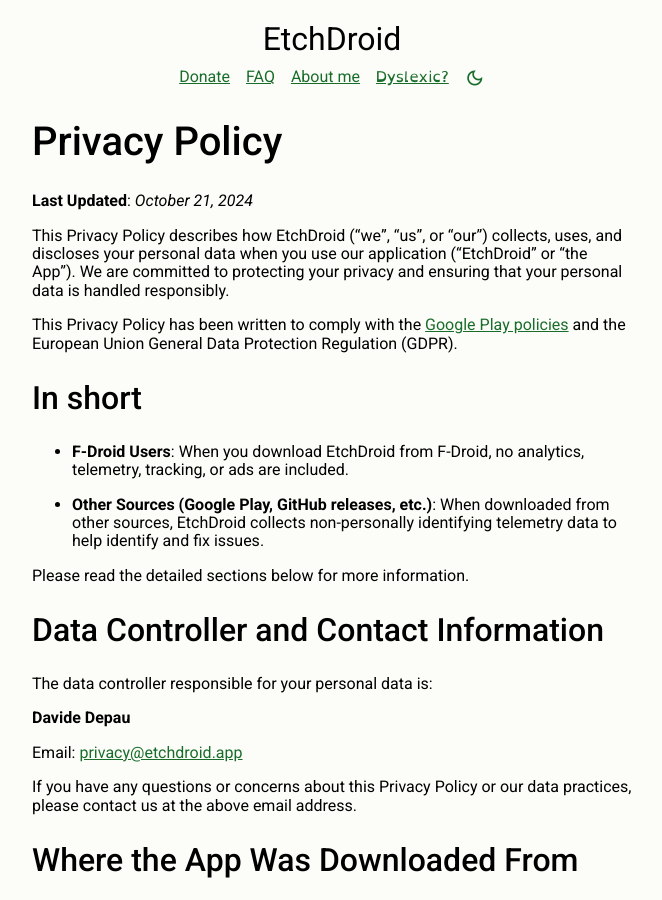
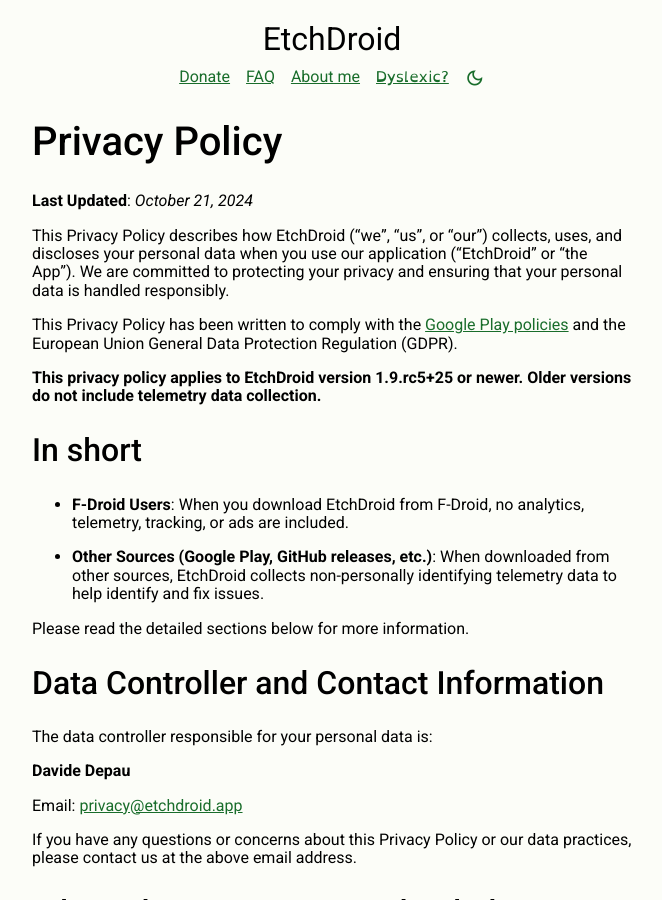
Before and after one commit to etchdroid/etchdroid-website, a Jekyll site: the page built from privacy.md, in a window 1280 px wide and 900 px high. Shown: the whole window, without its empty margins (308-970 px from the left). Built offline with Jekyll 4.4.1, drawn with Linux system fonts in a browser that asks for light colours; comment, search, counter and statistics services are not loaded.

Commit message:
State privacy policy app versions

```diff
--- a/privacy.md
+++ b/privacy.md
@@ -15,6 +15,9 @@ protecting your privacy and ensuring that your personal data is handled responsi
 This Privacy Policy has been written to comply with
 the [Google Play policies](https://support.google.com/googleplay/android-developer/answer/113469#privacy)
 and the European Union General Data Protection Regulation (GDPR).
+
+**This privacy policy applies to EtchDroid version 1.9.rc5+25 or newer. Older versions do not include
+telemetry data collection.**
 
 ## In short
 
```
